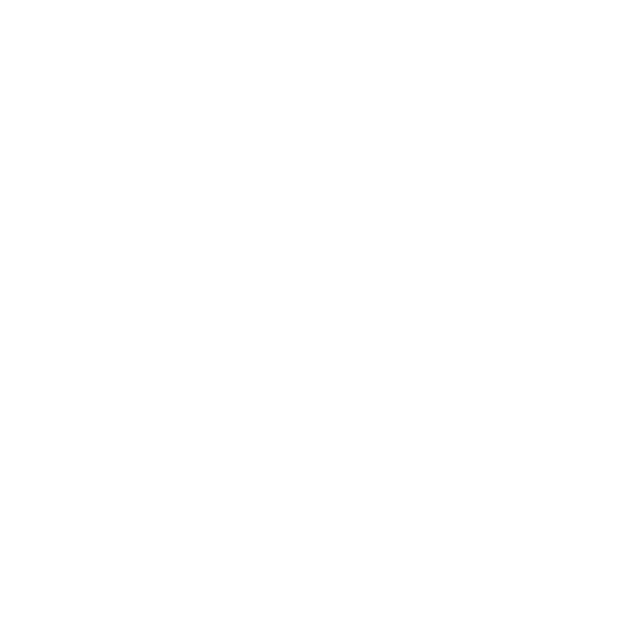
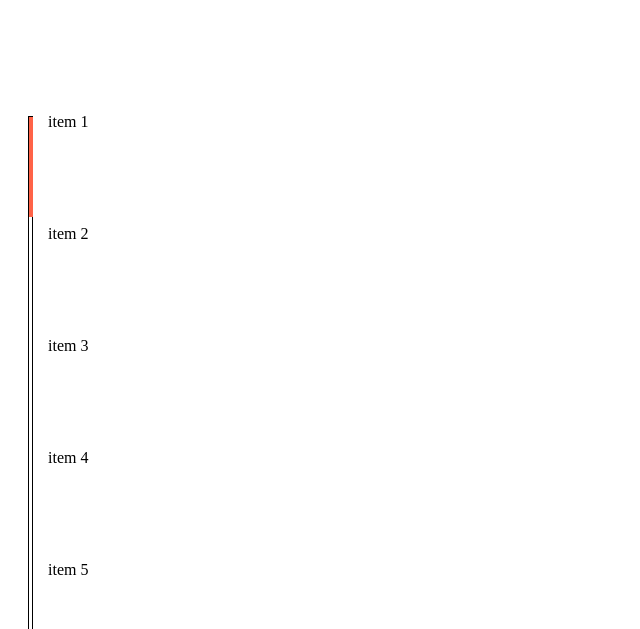
Before and after one commit to gna69/timeline-component, a plain HTML site: page index.html in a window 1280 px wide. Shown: the top 629 px of the page, without its empty margins (0-640 px from the left). Drawn offline with Linux system fonts and the light colour scheme.

Commit message:
верстка + js onScrollEventListener

```diff
--- /dev/null
+++ b/css/style.css
@@ -0,0 +1,37 @@
+.wrap {
+    width: 100%;
+    height: 100%;
+
+    position: relative;
+    height: 1500px;
+}
+
+.list {
+    position: relative;
+    line-height: 7;
+    padding-top: 50px;
+    padding-left: 40px;
+}
+
+.item {
+    display: inline-block;
+    width: 100%;
+}
+
+.timeline-container {
+    position: absolute;
+    width: 3px;
+    border: 1px solid black;
+    top: 100px;
+    left: 20px;
+    height: 1000px;
+}
+
+.timeline {
+    position: absolute;
+    top: 0;
+    left: 0;
+    height: 10%;
+    background-color: tomato;
+    width: 4px;
+}
--- a/index.html
+++ b/index.html
@@ -3,8 +3,22 @@
 <head>
     <meta charset="UTF-8">
     <title>Scroll indicator</title>
+    <link rel="stylesheet" href="css/style.css" />
+    <script src="js/main.js"></script>
 </head>
 <body>
+    <div class="wrap">
+        <div class="timeline-container">
+            <div id="timeline" class="timeline" data-height="1000"></div>
+        </div>
 
+        <ul class="list">
+            <li class="item">item 1</li>
+            <li class="item">item 2</li>
+            <li class="item">item 3</li>
+            <li class="item">item 4</li>
+            <li class="item">item 5</li>
+        </ul>
+    </div>
 </body>
 </html>
--- /dev/null
+++ b/js/main.js
@@ -0,0 +1,9 @@
+const timeline = document.querySelector('.timeline');
+const timelineHeight = document.querySelector('.timeline').dataset.height;
+
+window.onscroll = () => handlerScroll();
+
+const handlerScroll = () => {
+    timeline.style.height = window.scrollY + '%';
+    console.log(1);
+}
```
